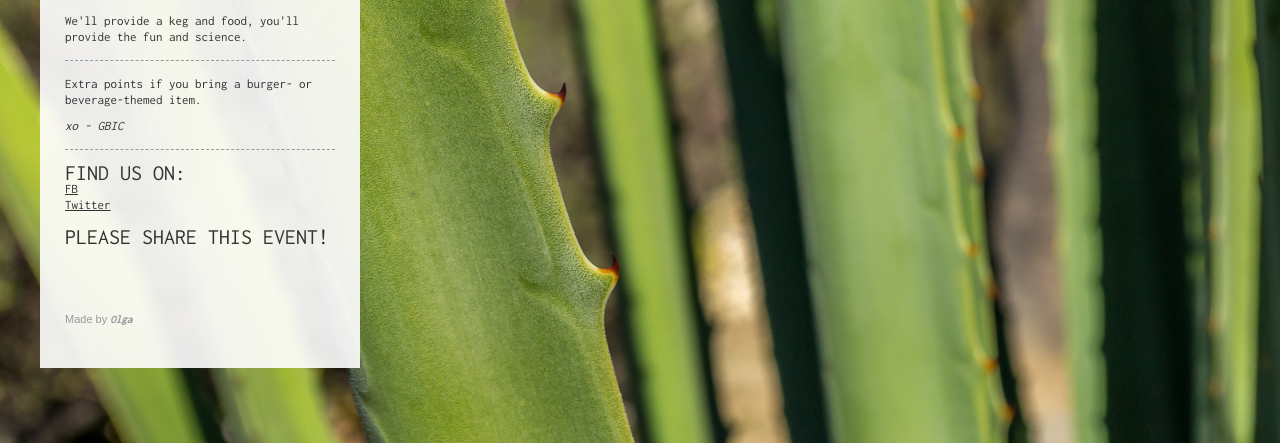
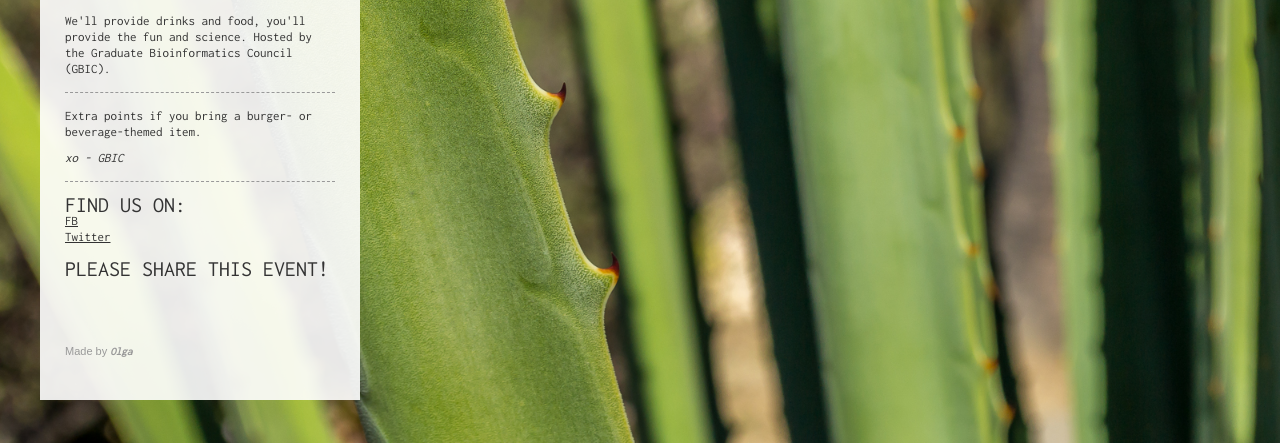
Before and after one commit to bisb-social/2015-08-05-burgers-and-beers, a plain HTML site: page index.html in a window 1280 px wide. Shown: the part 384-827 px from the top of the page. Drawn offline with Linux system fonts and the light colour scheme.

Commit message:
add note that hosted by gbic

```diff
--- a/index.html
+++ b/index.html
@@ -80,7 +80,7 @@
 		            </form> -->
 				</div>
 				<div id="footer"><br />
-					<p class="description">We'll provide a keg and food, you'll provide the fun and science.<br />
+					<p class="description">We'll provide drinks and food, you'll provide the fun and science. Hosted by the Graduate Bioinformatics Council (GBIC).<br />
 					<p class="lil-extra">Extra points if you bring a burger- or beverage-themed item.</p>
 					<p class="signature">xo - GBIC</p>
 				</div>
```
